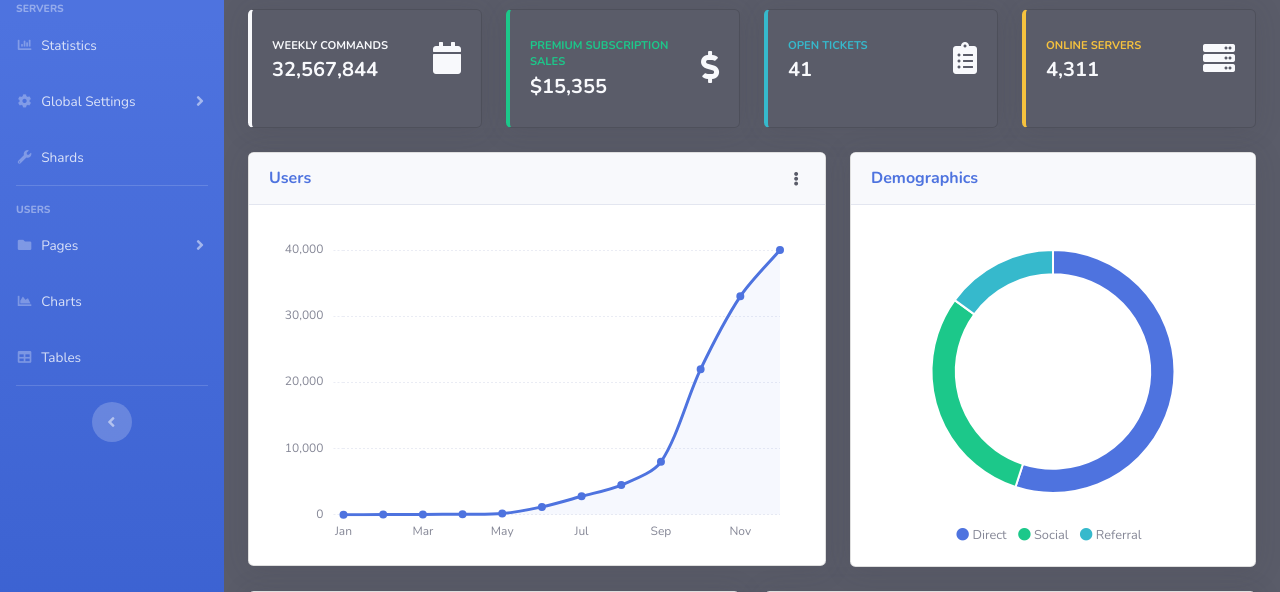
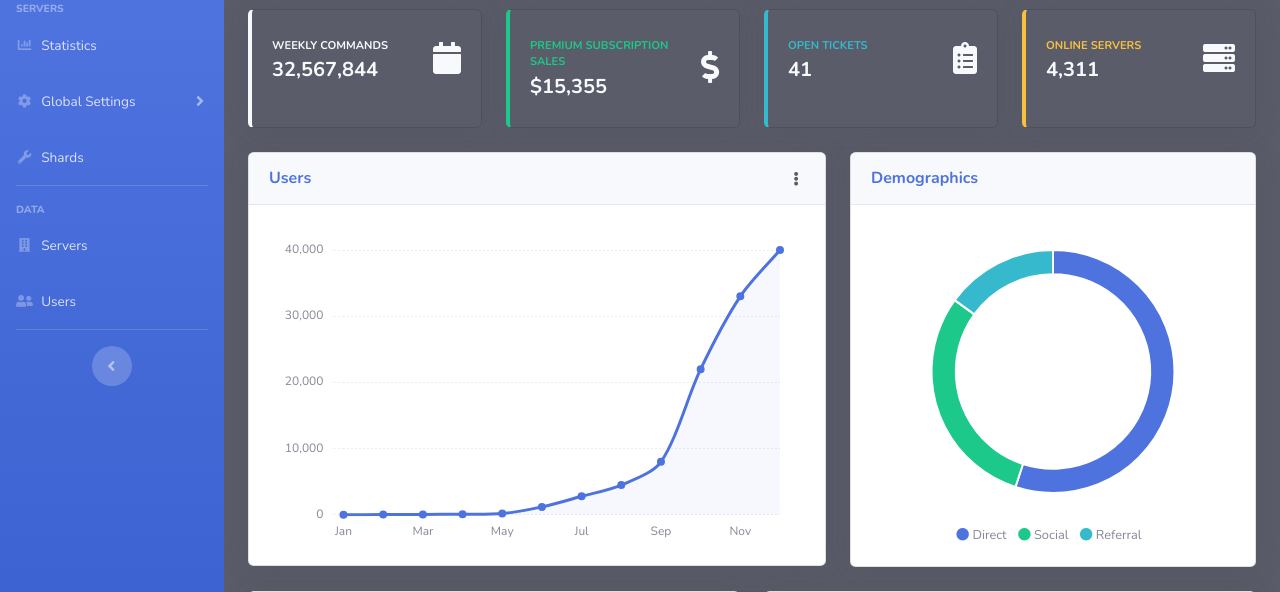
Before and after one commit to gideontong/SnakesandHackers2021, a Flask app: page / in a window 1280 px wide. Shown: the part 143-735 px from the top of the page. Run offline with Flask 2, Linux system fonts and the light colour scheme; some libraries are stand-ins or nearby versions.

Commit message:
Additional icons

```diff
--- a/app.py
+++ b/app.py
@@ -2,8 +2,13 @@ from flask import Flask, render_template
 from markupsafe import escape
 
 app = Flask(__name__)
+premium = True
 
 @app.route('/')
 def index():
     # commands, earnings, tickets
-    return render_template('index.html', is_index=True)
+    context = {
+        'is_index': True,
+        'premium': premium
+    }
+    return render_template('index.html', **context)
--- a/templates/sidebar.html
+++ b/templates/sidebar.html
@@ -72,42 +72,11 @@
     <!-- Nav Item - Shards -->
     {{ button('Shards', '/shards', 'fa-wrench', is_shards) }}
 
-    {{ heading('Users') }}
+    {{ heading('Data') }}
 
-    <!-- Nav Item - Pages Collapse Menu -->
-    <li class="nav-item">
-        <a class="nav-link collapsed" href="#" data-toggle="collapse" data-target="#collapsePages" aria-expanded="true"
-            aria-controls="collapsePages">
-            <i class="fas fa-fw fa-folder"></i>
-            <span>Pages</span>
-        </a>
-        <div id="collapsePages" class="collapse" aria-labelledby="headingPages" data-parent="#accordionSidebar">
-            <div class="bg-white py-2 collapse-inner rounded">
-                <h6 class="collapse-header">Login Screens:</h6>
-                <a class="collapse-item" href="login.html">Login</a>
-                <a class="collapse-item" href="register.html">Register</a>
-                <a class="collapse-item" href="forgot-password.html">Forgot Password</a>
-                <div class="collapse-header"></div>
-                <h6 class="collapse-header">Other Pages:</h6>
-                <a class="collapse-item" href="404.html">404 Page</a>
-                <a class="collapse-item" href="blank.html">Blank Page</a>
-            </div>
-        </div>
-    </li>
+    {{ button('Servers', '/guilds', 'fa-building', is_guilds) }}
 
-    <!-- Nav Item - Charts -->
-    <li class="nav-item">
-        <a class="nav-link" href="charts.html">
-            <i class="fas fa-fw fa-chart-area"></i>
-            <span>Charts</span></a>
-    </li>
-
-    <!-- Nav Item - Tables -->
-    <li class="nav-item">
-        <a class="nav-link" href="tables.html">
-            <i class="fas fa-fw fa-table"></i>
-            <span>Tables</span></a>
-    </li>
+    {{ button('Users', '/users', 'fa-user-friends', is_users) }}
 
     <!-- Divider -->
     <hr class="sidebar-divider d-none d-md-block">
@@ -117,7 +86,7 @@
         <button class="rounded-circle border-0" id="sidebarToggle"></button>
     </div>
 
-    {% if freemium %}
+    {% if not premium %}
     <!-- Sidebar Message -->
     <div class="sidebar-card">
         <img class="sidebar-card-illustration mb-2" src="/static/undraw_rocket.svg" alt="">
```
